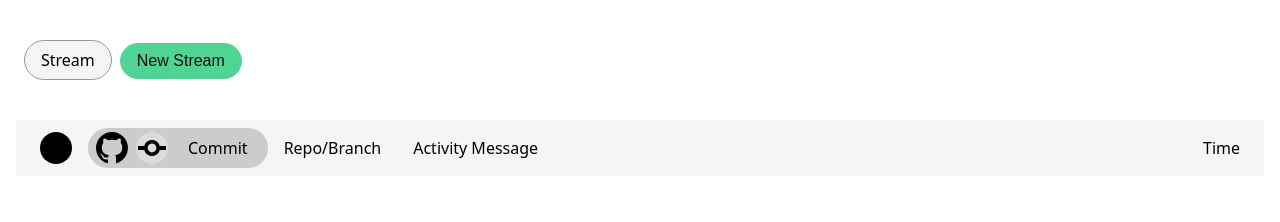
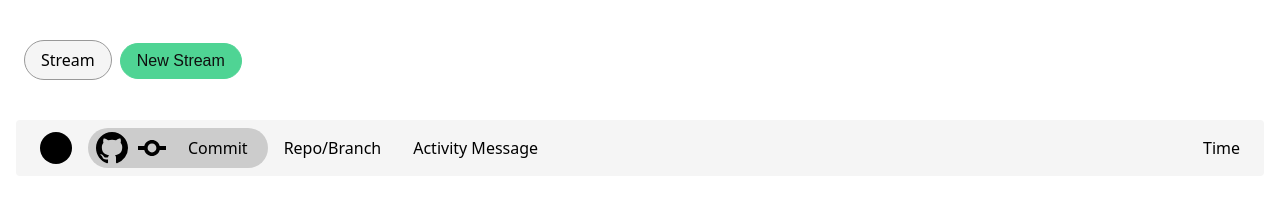
Before and after one commit to infinitescroll/archived-streams, a Next.js app: page / in a window 1280 px wide. Shown: the top 222 px of the page. Built offline with nearby package versions, Linux system fonts and the light colour scheme.

Commit message:
Removes ActionIcon background color

```diff
--- a/components/ActivityItem.jsx
+++ b/components/ActivityItem.jsx
@@ -121,7 +121,6 @@ export default () => (
         display="inline-block"
         width="32px"
         height="32px"
-        backgroundColor="#dbdbdb"
         borderRadius="100px"
       >
         <IcoGitHubCommit />
```
